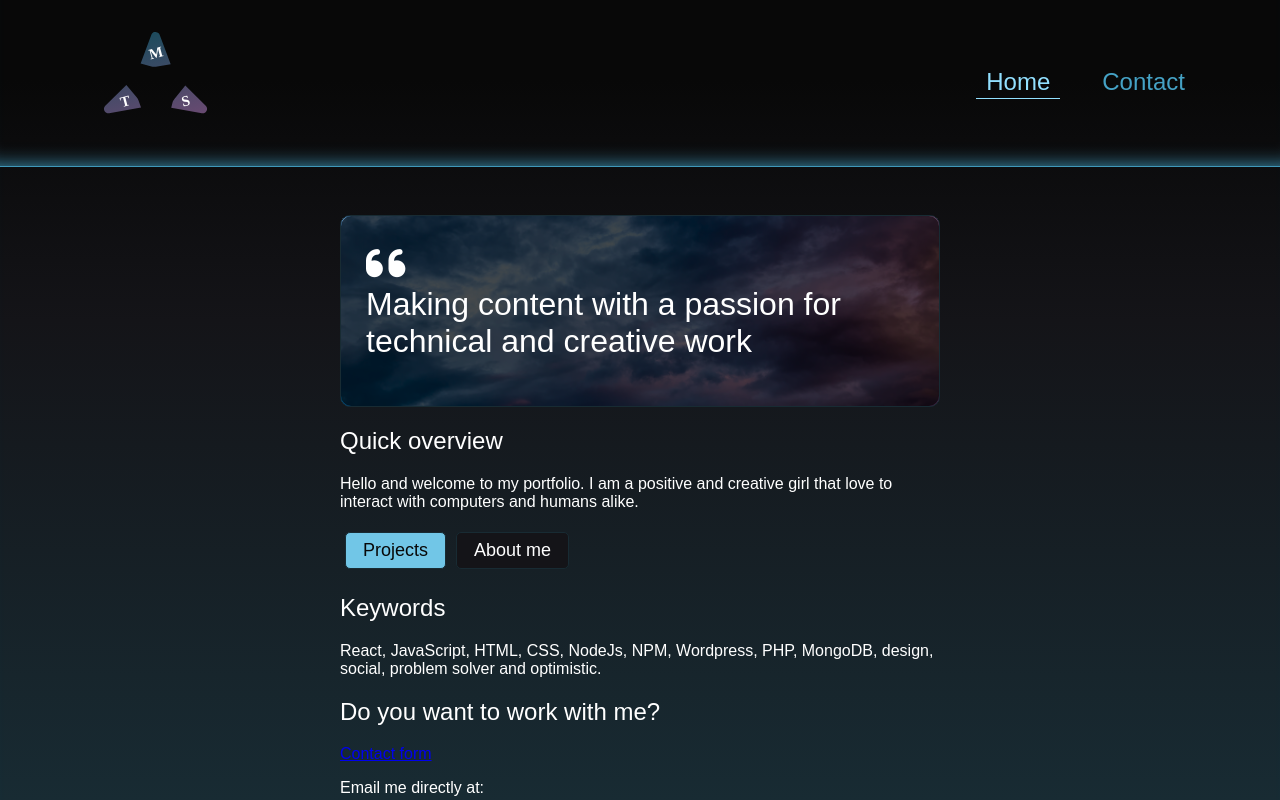
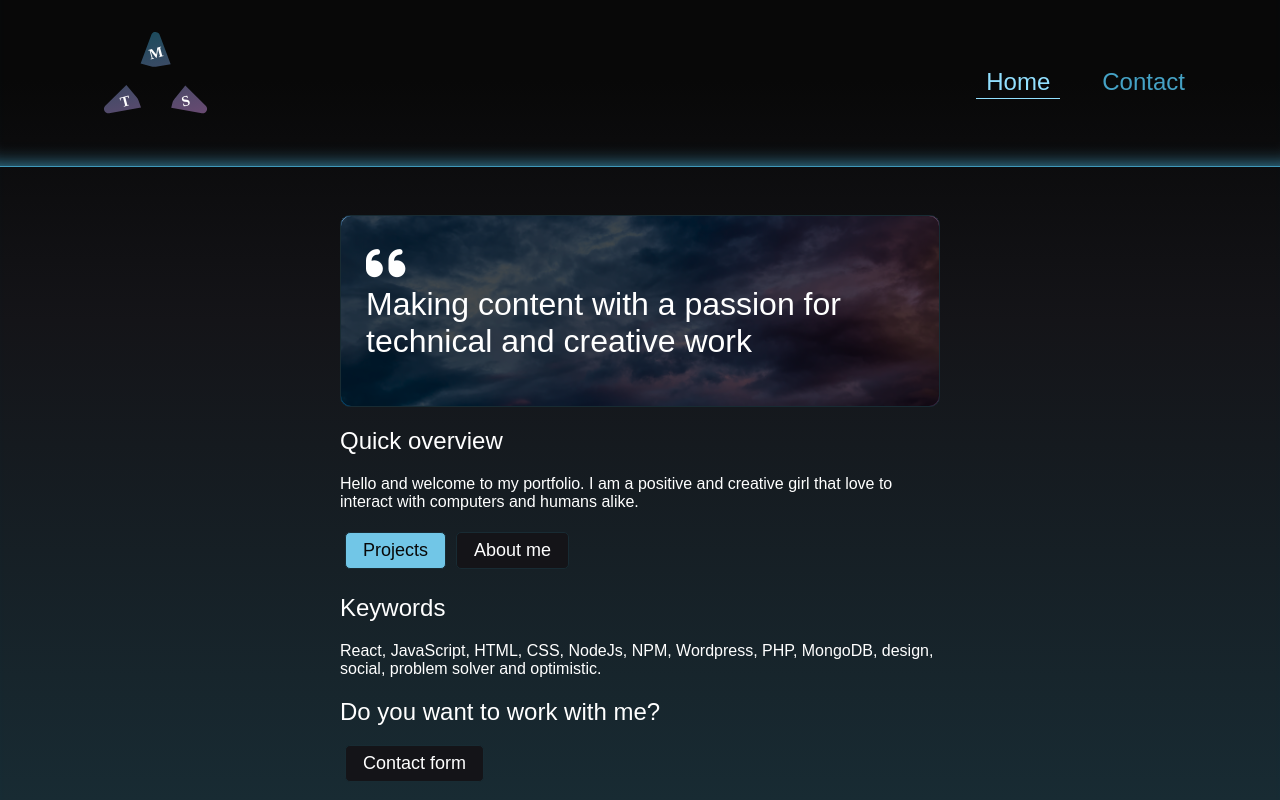
Before and after one commit to trine-marie-sandberg/portfolio, a React (Vite) app: page / in a window 1280 px wide. Built offline with nearby package versions, Linux system fonts and the light colour scheme; a web font is replaced by a local one.

Commit message:
update style

```diff
--- a/src/pages/home/index.jsx
+++ b/src/pages/home/index.jsx
@@ -31,7 +31,10 @@ export default function HomePage() {
                 <h2>Keywords</h2>
                 <p>React, JavaScript, HTML, CSS, NodeJs, NPM, Wordpress, PHP, MongoDB, design, social, problem solver and optimistic.</p>
                 <h2>Do you want to work with me?</h2>
-                <a href="/contact">Contact form</a>
+                <BtnSecondary>
+                    <Link to="/contact">Contact form</Link>
+                </BtnSecondary>
+
                 <p>Email me directly at:</p>
                 <a href="mailto:trine.marie.sandberg@gmail.com">trine.marie.sandberg@gmail.com 📨</a>
             </SectionWrap>
--- a/src/ui/btns/index.js
+++ b/src/ui/btns/index.js
@@ -31,7 +31,7 @@ export const BtnPrimary = styled.div`
     color: ${(props) => props.theme.color.black};
     font-size: 18px;
     padding: 5px 15px;
-    text-decoration: none;
+    text-decoration: none !important;
     display: block;
   }
 `;
@@ -66,7 +66,7 @@ export const BtnSecondary = styled.div`
     color: ${(props) => props.theme.color.font};
     font-size: 18px;
     padding: 5px 15px;
-    text-decoration: none;
+    text-decoration: none !important;
     display: block;
   }
 `;
--- a/src/ui/sectionwrap/style.js
+++ b/src/ui/sectionwrap/style.js
@@ -6,4 +6,11 @@ export const SectionWrap = styled.div`
   @media(max-width: 600px) {
     padding: ${(props) => props.theme.sizes.sm};
   }
+  & a {
+    color: ${(props) => props.theme.color.font};
+    text-decoration: none;
+  }
+  & a:hover {
+    text-decoration: underline;
+  }
 `;
```
